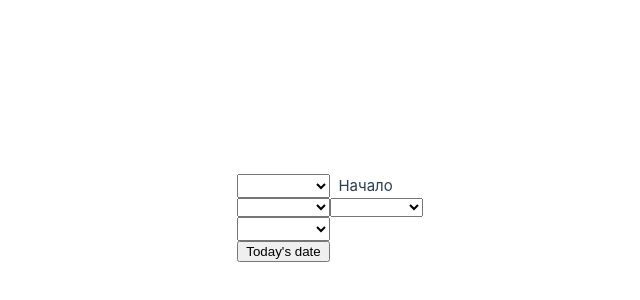
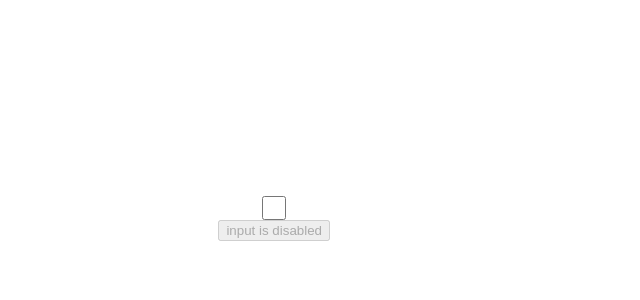
Before and after one commit to BusterKeatonjr/Vue3Base, a Vue app in the folder vue-project/: page / in a window 1280 px wide. Shown: the part 182-482 px from the top of the page, without its empty margins (310-950 px from the left). Built offline with nearby package versions, Linux system fonts and the light colour scheme.

Commit message:
Блокировка элементов в Vue

```diff
--- a/vue-project/src/App.vue
+++ b/vue-project/src/App.vue
@@ -2,57 +2,23 @@
 export default {
   data() {
     return {
-      dayWeek: "Начало",
-      dayWeekOptions: [
-        "Monday",
-        "Tuesday",
-        "Wednesday",
-        "Thursday",
-        "Friday",
-        "Saturday",
-        "Sunday",
-      ],
-      dayYear: "",
-      dayYearOptions: [
-        1, 2, 3, 4, 5, 6, 7, 8, 9, 10, 11, 12, 13, 14, 15, 16, 17, 18, 19, 20,
-        21, 22, 23, 24, 25, 26, 27, 28, 29, 30, 31,
-      ],
-      monthYear: "",
-      monthYearOptions: [0, 1, 2, 3, 4, 5, 6, 7, 8, 9, 10, 11, 12],
-      yearYear: "",
-      yearYearOptions: [
-        2023, 2022, 2021, 2020, 2019, 2018, 2017, 2016, 2015, 2014, 2013, 2012,
-        2011, 2010, 2009, 2008, 2007, 2006, 2005, 2004, 2003, 2002, 2001, 2000,
-      ],
+      isDisabled: false,
     };
   },
-  methods: {
-    todayDate: function () {
-      var today = new Date();
-      this.dayYear = String(today.getDate());
-      this.monthYear = String(today.getMonth() + 1);
-      this.yearYear = today.getFullYear();
-    },
-  },
+  methods: {},
 };
 </script>
 <template>
-  <select v-model="dayWeek">
-    <option v-for="option in dayWeekOptions">{{ option }}</option>
-  </select>
+  <input
+    type="checkbox"
+    :checked="isDisabled"
+    @click="($event) => (this.isDisabled = !this.isDisabled)"
+  />
   &nbsp;
-  {{ dayWeek }}
-  &nbsp;
-
-  <select v-model="dayYear">
-    <option v-for="option in dayYearOptions">{{ option }}</option>
-  </select>
-  <select v-model="monthYear">
-    <option v-for="option in monthYearOptions">{{ option }}</option>
-  </select>
-  <select v-model="yearYear">
-    <option v-for="option in yearYearOptions">{{ option }}</option>
-  </select>
-  &nbsp;
-  <button @click="todayDate">Today's date</button>
+  <button
+    v-bind:disabled="!isDisabled"
+    @click="($event) => (this.isDisabled = !this.isDisabled)"
+  >
+    {{ isDisabled ? "input is enabled" : "input is disabled" }}
+  </button>
 </template>
```
